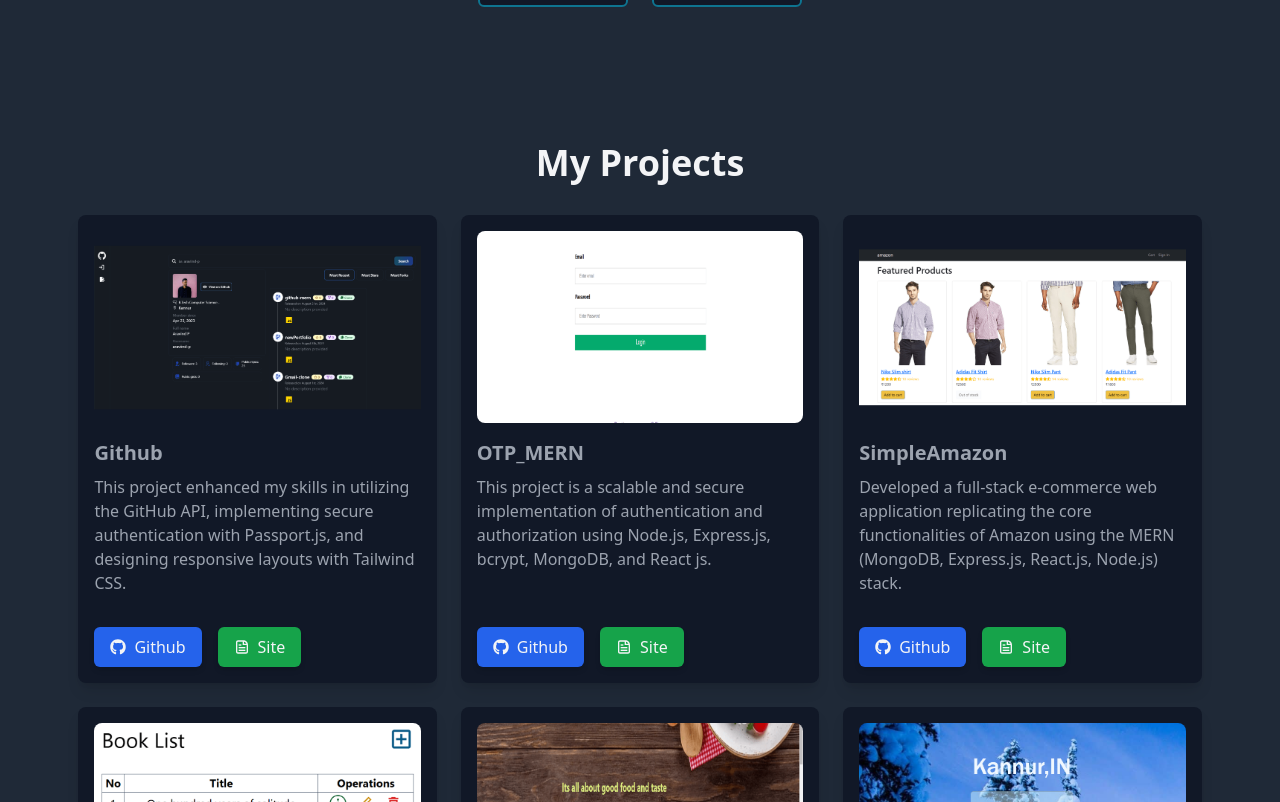
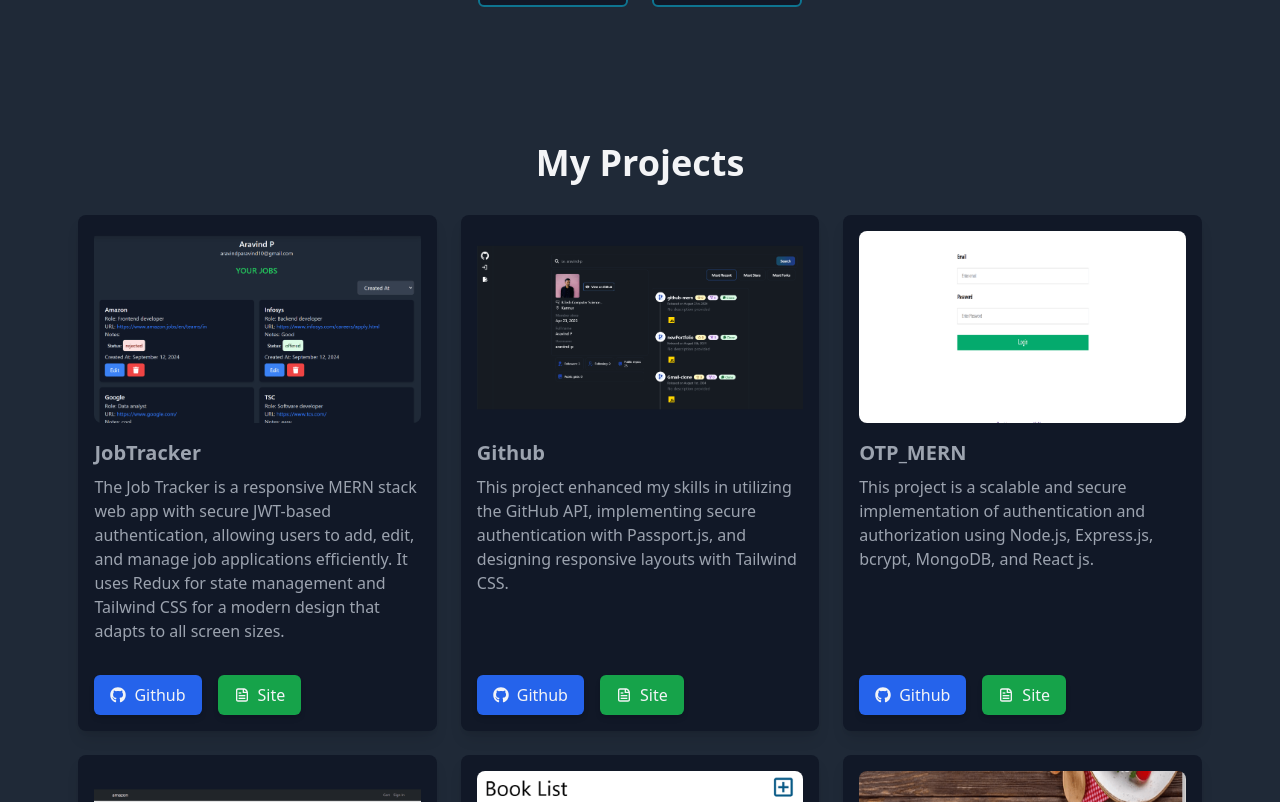
Before and after one commit to araviind-p/newPortfolio, a React (Vite) app: page / in a window 1280 px wide. Shown: the part 1998-2800 px from the top of the page. Built offline with nearby package versions, Linux system fonts and the light colour scheme.

Commit message:
JobTracker added

```diff
--- a/src/components/ProjectBox.jsx
+++ b/src/components/ProjectBox.jsx
@@ -44,6 +44,12 @@
     github: "https://github.com/araviind-p/github-mern",
     website: "https://github-mern-app-6lgm.onrender.com/"
   },
+  JobTracker: {
+    description:
+      "The Job Tracker is a responsive MERN stack web app with secure JWT-based authentication, allowing users to add, edit, and manage job applications efficiently. It uses Redux for state management and Tailwind CSS for a modern design that adapts to all screen sizes.",
+    github: "https://github.com/araviind-p/job-tracker.git",
+    website: "https://job-tracker-mern-h3iq.onrender.com"
+  },
 };
 
 const ProjectBox = ({ projectPhoto, projectName, darkMode }) => {
--- a/src/components/Projects.jsx
+++ b/src/components/Projects.jsx
@@ -8,8 +8,10 @@
 import OTP_MERN from "../images/OTP_MERN.png";
 import GithubImg from "../images/Github.png";
 import { useSelector } from "react-redux";
+import JobTrackerImg from "../images/JobTracker.png"
 
 const projectData = [
+  { photo: JobTrackerImg, name: "JobTracker" },
   { photo: GithubImg, name: "Github" },
   { photo: OTP_MERN, name: "OTP_MERN" },
   { photo: SimpleAmazonImg, name: "SimpleAmazon" },
```
Also changed, not shown: src/images/JobTracker.png (added).
